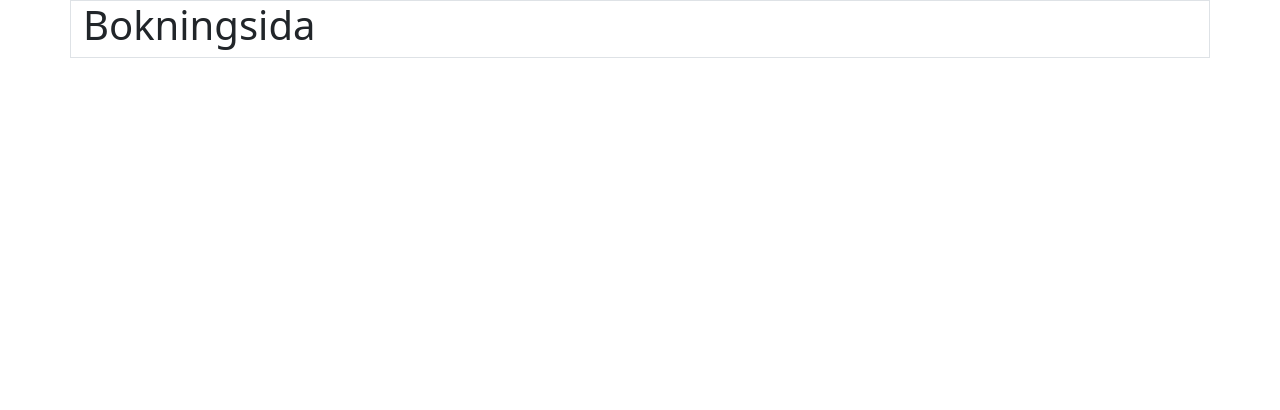
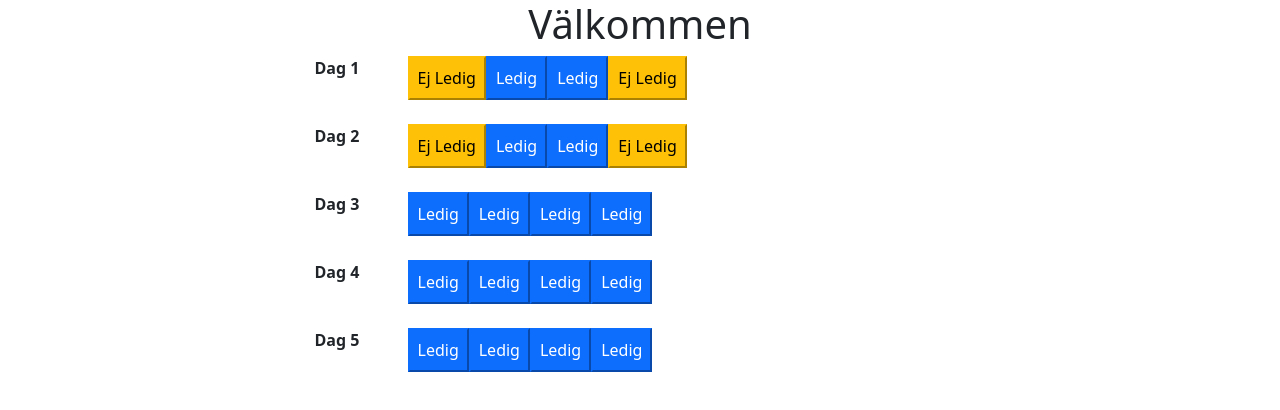
Before and after one commit to Nyqvist02/BokningsSystem, a website: page public/boka.html in a window 1280 px wide. Drawn offline with nearby package versions, Linux system fonts and the light colour scheme.

Commit message:
Generated Buttons via js

```diff
--- a/controller/homeController.js
+++ b/controller/homeController.js
@@ -14,7 +14,7 @@ exports.login = (req, res) => {
         // console.log('5' + answer);
 
         if (answer == true) {
-            res.send('You are logged in.');
+            res.sendfile('public/boka.html');
             console.log('Is logged in');
 
         }
--- a/public/boka.html
+++ b/public/boka.html
@@ -1,23 +1,40 @@
 <!DOCTYPE html>
 <html lang="en">
+
 <head>
     <meta charset="UTF-8">
     <meta http-equiv="X-UA-Compatible" content="IE=edge">
     <meta name="viewport" content="width=device-width, initial-scale=1.0">
 
-    <link href="https://cdn.jsdelivr.net/npm/bootstrap@5.1.3/dist/css/bootstrap.min.css"
-    rel="stylesheet" integrity="sha384-1BmE4kWBq78iYhFldvKuhfTAU6auU8tT94WrHftjDbrCEXSU1oBoqyl2QvZ6jIW3" crossorigin="anonymous"> <!--Links the stylesheet to the bootstrap css-->
+    <link href="https://cdn.jsdelivr.net/npm/bootstrap@5.1.3/dist/css/bootstrap.min.css" rel="stylesheet"
+        integrity="sha384-1BmE4kWBq78iYhFldvKuhfTAU6auU8tT94WrHftjDbrCEXSU1oBoqyl2QvZ6jIW3" crossorigin="anonymous">
+    <!--Links the stylesheet to the bootstrap css-->
 
     <script src="https://cdn.jsdelivr.net/npm/bootstrap@5.1.3/dist/js/bootstrap.bundle.min.js"
-    integrity="sha384-ka7Sk0Gln4gmtz2MlQnikT1wXgYsOg+OMhuP+IlRH9sENBO0LRn5q+8nbTov4+1p" crossorigin="anonymous" defer></script>
+        integrity="sha384-ka7Sk0Gln4gmtz2MlQnikT1wXgYsOg+OMhuP+IlRH9sENBO0LRn5q+8nbTov4+1p" crossorigin="anonymous"
+        defer></script>
+
+
 
     <title>Boka tid</title>
 </head>
+
 <body>
-    <div class = "container-sm border">
-        <div>
-            <h1 class = "justify-content-center">Bokningsida</h1>
+    <div class="container">
+        <h1 class="text-center" id="welcomeTitle"></h1>
+        <div id="schema">
+            <!-- <dl class = "d-flex flex-row justify-content-center">
+                <dt class = "col-1 ">Dag 1</dt>
+                <dd class = "col-6 ">
+                    <button class = "button btn-primary p-2">Boka</button>
+                    <button class = "button btn-primary p-2">Boka</button>
+                    <button class = "button btn-primary p-2">Boka</button>
+                    <button class = "button btn-primary p-2">Boka</button>
+                </dd>
+            </dl> -->
         </div>
     </div>
+    <script src="/js/boka.js"></script>
 </body>
+
 </html>
--- /dev/null
+++ b/public/js/boka.js
@@ -0,0 +1,59 @@
+'use strict';
+console.log('Hi');
+
+const xhr = new XMLHttpRequest();
+xhr.open('GET', '/js/tider.json');
+xhr.responseType = 'json';
+xhr.send();
+
+
+xhr.onload = () => {
+    console.log('Hi');
+    const dataTider = xhr.response;
+
+    document.getElementById('welcomeTitle').textContent = 'Välkommen ' + document.cookie;
+
+    for (let i = 0; i < dataTider.vecka.length; i++) {
+        console.log('Hi Cool');
+        const dag = document.createElement('dl'); //Lägger till Dag "row"
+        dag.id = 'dag' + i;
+        dag.className = 'd-flex flex-row justify-content-center';
+        document.getElementById('schema').appendChild(dag);
+
+        const dagTitel = document.createElement('dt'); //Lägger till sid-titeln "Dag i" för row
+        dagTitel.className = 'col-1';
+        dagTitel.textContent = 'Dag ' + (i + 1);
+        document.getElementById('dag' + i).appendChild(dagTitel);
+
+        const dagContent = document.createElement('dd');
+        dagContent.id = 'content' + i;
+        dagContent.className = 'col-6';
+        document.getElementById('dag' + i).appendChild(dagContent);
+
+        for (let j = 0; j < dataTider.vecka[i].length; j++) {
+            if (dataTider.vecka[i][j] == 'ej bokad') {
+
+                const knapp = document.createElement('button')
+                knapp.id = i + '-' + j;
+                knapp.className = 'button btn-primary p-2';
+                knapp.textContent = 'Ledig';
+                document.getElementById('content' + i).appendChild(knapp);
+            } else if (dataTider.vecka[i][j] == document.cookie) {
+
+                const knapp = document.createElement('button')
+                knapp.id = i + '-' + j;
+                knapp.className = 'button btn-success p-2';
+                knapp.textContent = 'Bokad';
+                document.getElementById('content' + i).appendChild(knapp);
+
+            } else {
+
+                const knapp = document.createElement('button')
+                knapp.id = i + '-' + j;
+                knapp.className = 'button btn-warning p-2';
+                knapp.textContent = 'Ej Ledig';
+                document.getElementById('content' + i).appendChild(knapp);
+            }
+        }
+    }
+}
--- a/Data/tider.json
+++ b/public/js/tider.json
@@ -1,15 +1,15 @@
-{"Vecka":[
+{"vecka":[
     [
+        "Luddster",
         "ej bokad",
         "ej bokad",
-        "ej bokad",
-        "ej bokad"
+        "Pedro"
     ],
     [
+        "Pedro",
         "ej bokad",
         "ej bokad",
-        "ej bokad3",
-        "ej bokad"
+        "Pedro"
     ],
     [
         "ej bokad",
```
